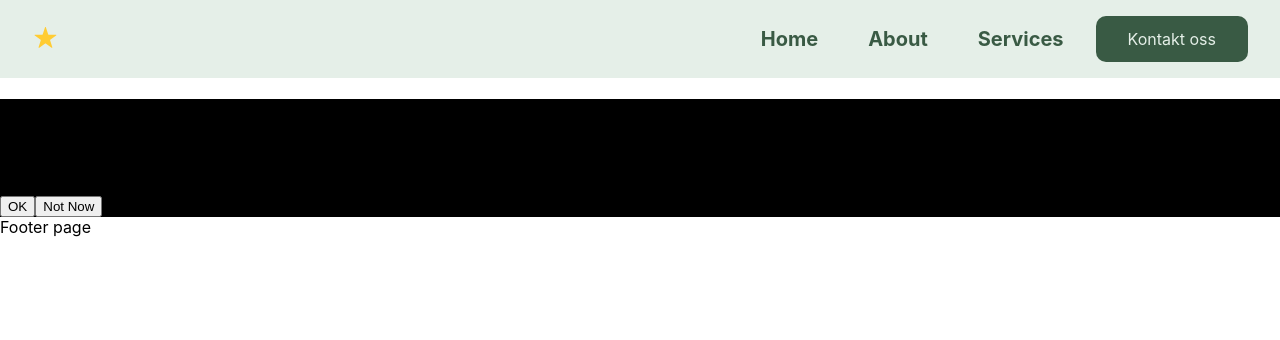
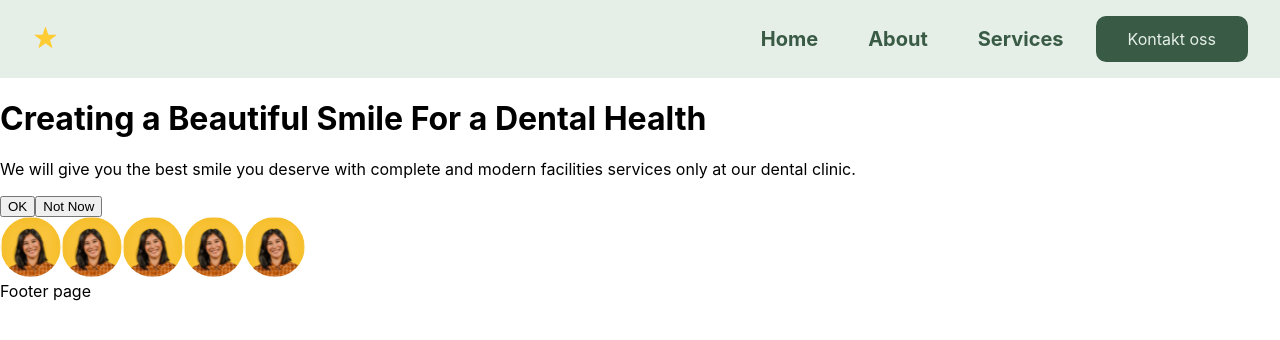
Before and after one commit to MuhammadTurkmen/Dental-Landing-Page-React, a React (Create React App) app: page / in a window 1280 px wide. Shown: the top 340 px of the page. Built offline with nearby package versions, Linux system fonts and the light colour scheme.

Commit message:
adding img

```diff
--- a/src/components/Hero.js
+++ b/src/components/Hero.js
@@ -1,5 +1,7 @@
 import React from "react";
 import styled from "styled-components";
+import { smile_pics } from "../data";
+import women from "../images/women.png";
 
 function Hero() {
   return (
@@ -15,16 +17,26 @@ function Hero() {
           </p>
           <button className="dark-btn">OK</button>
           <button className="light-btn">Not Now</button>
-          <div className="smile-container"></div>
+          <div className="smile-container">
+            {smile_pics.map(({ smile, id }) => {
+              return <img key={id} src={smile} alt="smile" />;
+            })}
+          </div>
         </div>
-        <div className="img-container"></div>
+        <div className="img-container">
+          <img className="main-img" src={women} alt="" />
+        </div>
       </div>
     </Wrapper>
   );
 }
 
 const Wrapper = styled.div`
-  background-color: black;
+  background-color: unset;
+
+  .main-img {
+    display: none;
+  }
 `;
 
 export default Hero;
--- a/src/data.js
+++ b/src/data.js
@@ -22,4 +22,25 @@ export const links = [
   },
 ];
 
-export const smile_pics = [smile, smile, smile, smile, smile];
+export const smile_pics = [
+  {
+    id: 1,
+    smile,
+  },
+  {
+    id: 2,
+    smile,
+  },
+  {
+    id: 3,
+    smile,
+  },
+  {
+    id: 4,
+    smile,
+  },
+  {
+    id: 5,
+    smile,
+  },
+];
```
